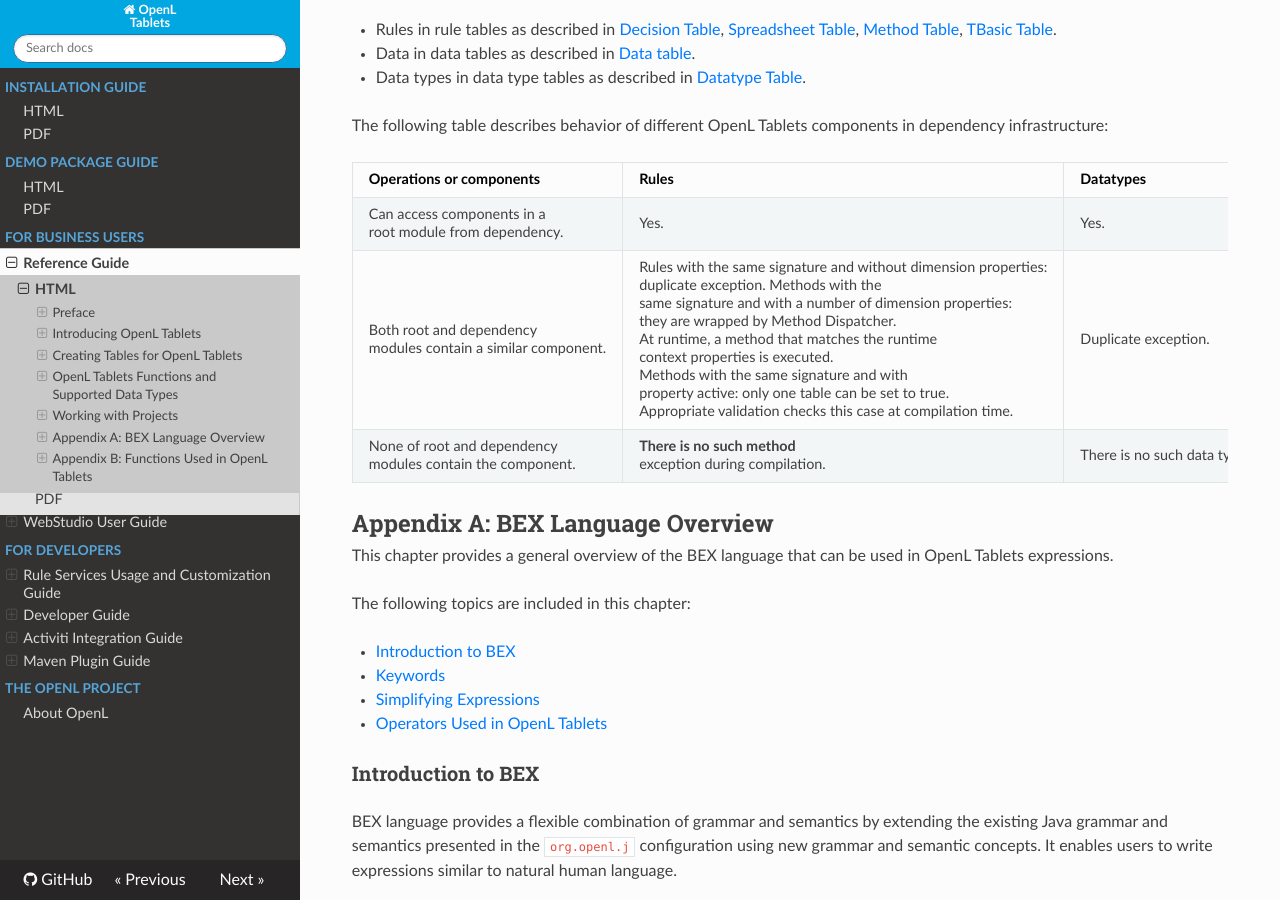
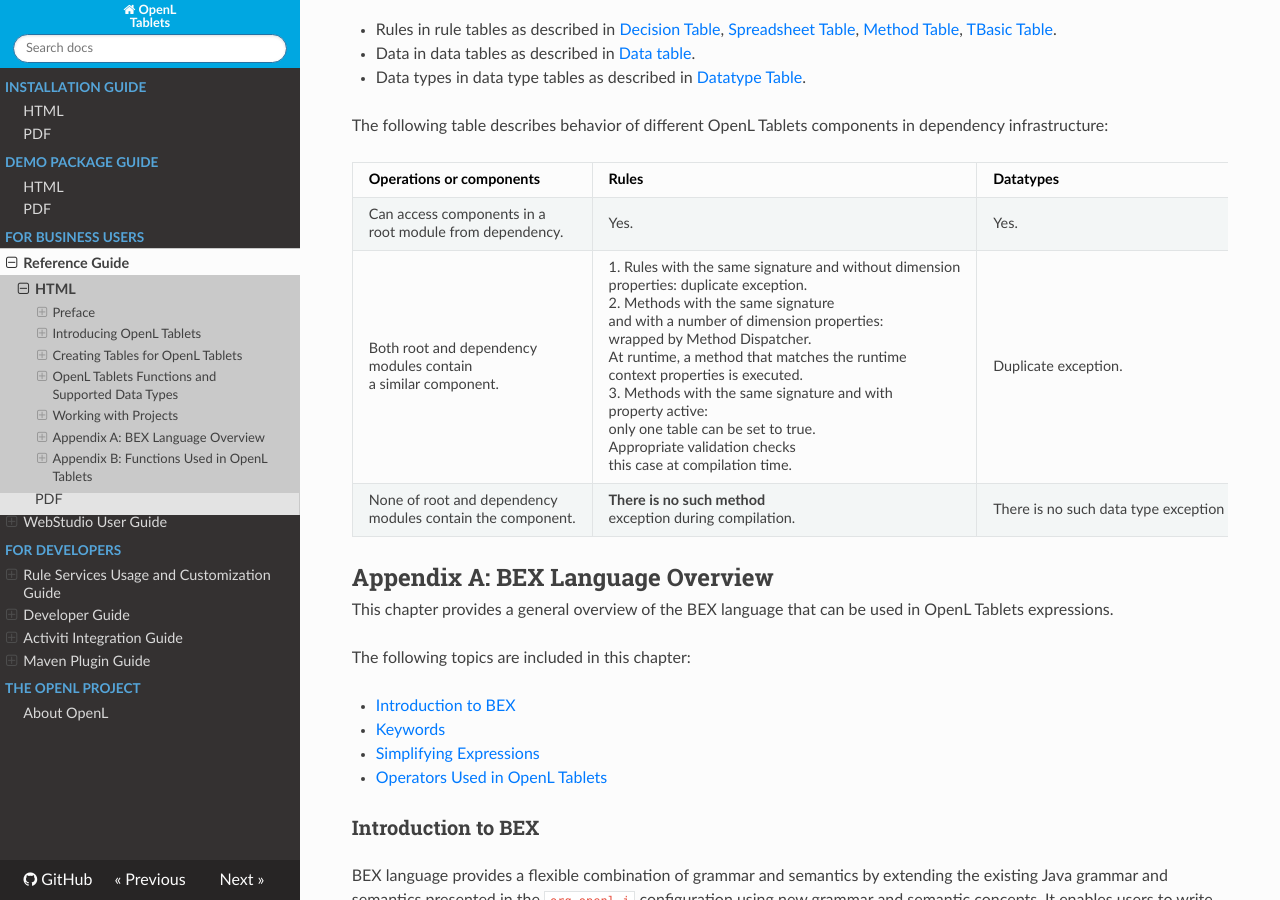
Before and after one commit to agradus/OpenLdocs, an MkDocs documentation site: the page built from docs/documentation/guides/reference_guide.md, in a window 1280 px wide and 900 px high, scrolled down 173022 px. Built offline with MkDocs 1.6.1, drawn with Linux system fonts in a browser that asks for light colours; nearby versions of some CDN libraries.

Commit message:
Update reference_guide.md

```diff
--- a/docs/documentation/guides/reference_guide.md
+++ b/docs/documentation/guides/reference_guide.md
@@ -3746,7 +3746,7 @@
 | Operations or components                                      | Rules                                                                                                                                                                                                                                                                                                                                                                                                                                          | Datatypes                                                | Data                                                     |
 |---------------------------------------------------------------|------------------------------------------------------------------------------------------------------------------------------------------------------------------------------------------------------------------------------------------------------------------------------------------------------------------------------------------------------------------------------------------------------------------------------------------------|----------------------------------------------------------|----------------------------------------------------------|
 | Can access components in a <br/>root module from dependency.       | Yes.                                                                                                                                                                                                                                                                                                                                                                                                                                           | Yes.                                                     | Yes.                                                     |
-| Both root and dependency <br/>modules contain a similar component. | Rules with the same signature and without dimension properties: <br/>duplicate exception. Methods with the <br/>same signature and with a number of dimension properties: <br/>they are wrapped by Method Dispatcher.<br/>At runtime, a method that matches the runtime<br/> context properties is executed. <br/>Methods with the same signature and with <br/>property active: only one table can be set to true. <br/>Appropriate validation checks this case at compilation time. | Duplicate exception.                                     | Duplicate exception.                                     |
+| Both root and dependency <br/>modules contain <br/>a similar component. | 1. Rules with the same signature and without dimension <br/>properties: duplicate exception. <br/>2. Methods with the same signature <br/>and with a number of dimension properties: <br/>wrapped by Method Dispatcher.<br/>At runtime, a method that matches the runtime<br/> context properties is executed. <br/>3. Methods with the same signature and with <br/>property active: <br/>only one table can be set to true. <br/>Appropriate validation checks <br/>this case at compilation time. | Duplicate exception.                                     | Duplicate exception.                                     |
 | None of root and dependency <br/>modules contain the component.    | **There is no such method** <br/>exception during compilation.                                                                                                                                                                                                                                                                                                                                                                                      | There is no such data type exception during compilation. | **There is no such field** <br/>exception during compilation. |
 
 ## Appendix A: BEX Language Overview
```
